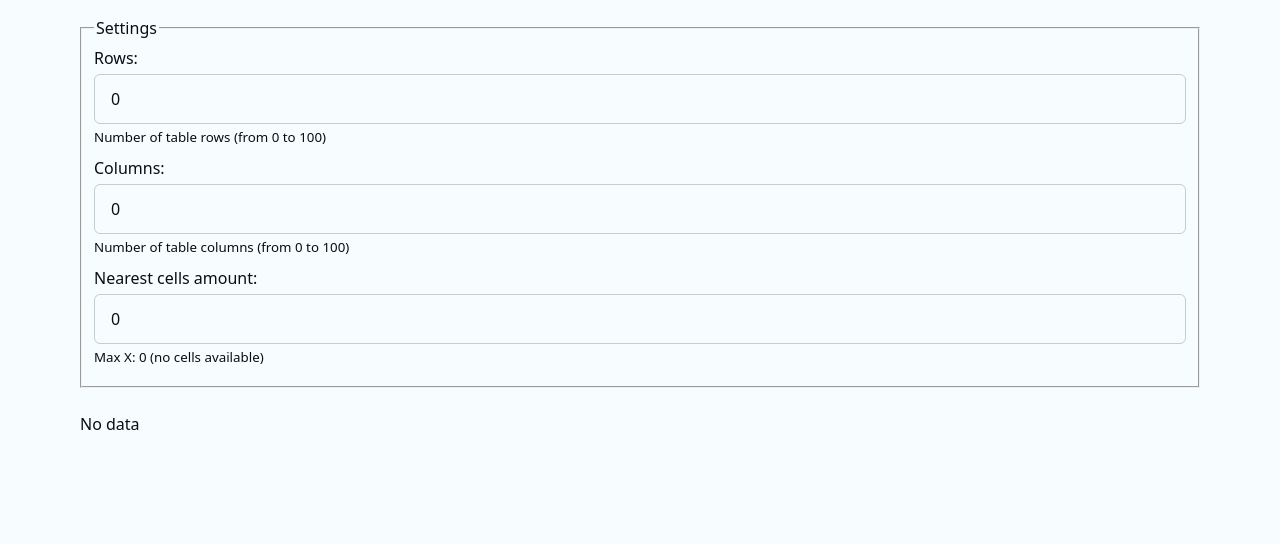
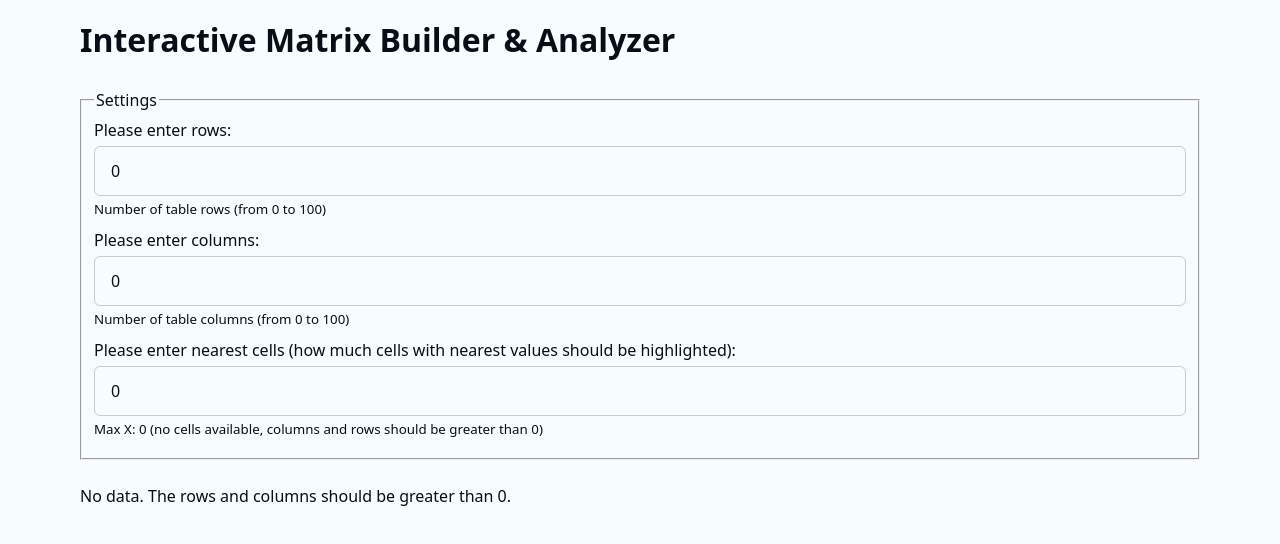
Before and after one commit to IskraKate/memcrab-test-task, a React (Vite) app: page / in a window 1280 px wide. Shown: the top 544 px of the page. Built offline with nearby package versions, Linux system fonts and the light colour scheme.

Commit message:
refactor: Improve UI labels and help texts for clarity
Updated headings, button tooltips, and help texts to provide clearer instructions and feedback to users. Enhanced empty state message in Table and made Settings labels more descriptive for better usability.

```diff
--- a/src/App.tsx
+++ b/src/App.tsx
@@ -6,6 +6,7 @@ function App() {
   return (
     <MatrixProvider>
       <div className="container">
+        <h1>Interactive Matrix Builder & Analyzer</h1>
         <Settings />
         <Table />
       </div>
--- a/src/components/RowItem.tsx
+++ b/src/components/RowItem.tsx
@@ -30,7 +30,7 @@ const RowItem = ({
   return (
     <tr>
       <td>
-        <button onClick={() => setConfirmOpen(true)}>
+        <button title="Remove the row" onClick={() => setConfirmOpen(true)}>
           <img src={trashIcon} width={30} alt="Remove row" />
         </button>
       </td>
--- a/src/components/Settings.tsx
+++ b/src/components/Settings.tsx
@@ -12,27 +12,29 @@ const Settings = () => {
       <legend>Settings</legend>
 
       <NumberField
-        label="Rows: "
+        label="Please enter rows: "
         value={rows}
         onChange={setRows}
         helpText="Number of table rows (from 0 to 100)"
       />
 
       <NumberField
-        label="Columns: "
+        label="Please enter columns: "
         value={columns}
         onChange={setColumns}
         helpText="Number of table columns (from 0 to 100)"
       />
 
       <NumberField
-        label="Nearest cells amount: "
+        label="Please enter nearest cells (how much cells with nearest values should be highlighted): "
         value={nearestAmount}
         onChange={setNearestAmount}
         max={maxNearest}
         disabled={maxNearest === 0}
         helpText={`Max X: ${maxNearest}${
-          maxNearest === 0 ? " (no cells available)" : ""
+          maxNearest === 0
+            ? " (no cells available, columns and rows should be greater than 0)"
+            : ""
         }`}
       />
     </fieldset>
--- a/src/components/Table.tsx
+++ b/src/components/Table.tsx
@@ -23,7 +23,7 @@ const Table = () => {
   const clearHighlight = useCallback(() => setHighlighted(new Set()), [])
 
   if (!Array.isArray(matrix) || matrix.length === 0) {
-    return <p>No data</p>
+    return <p>No data. The rows and columns should be greater than 0.</p>
   }
 
   return (
```
